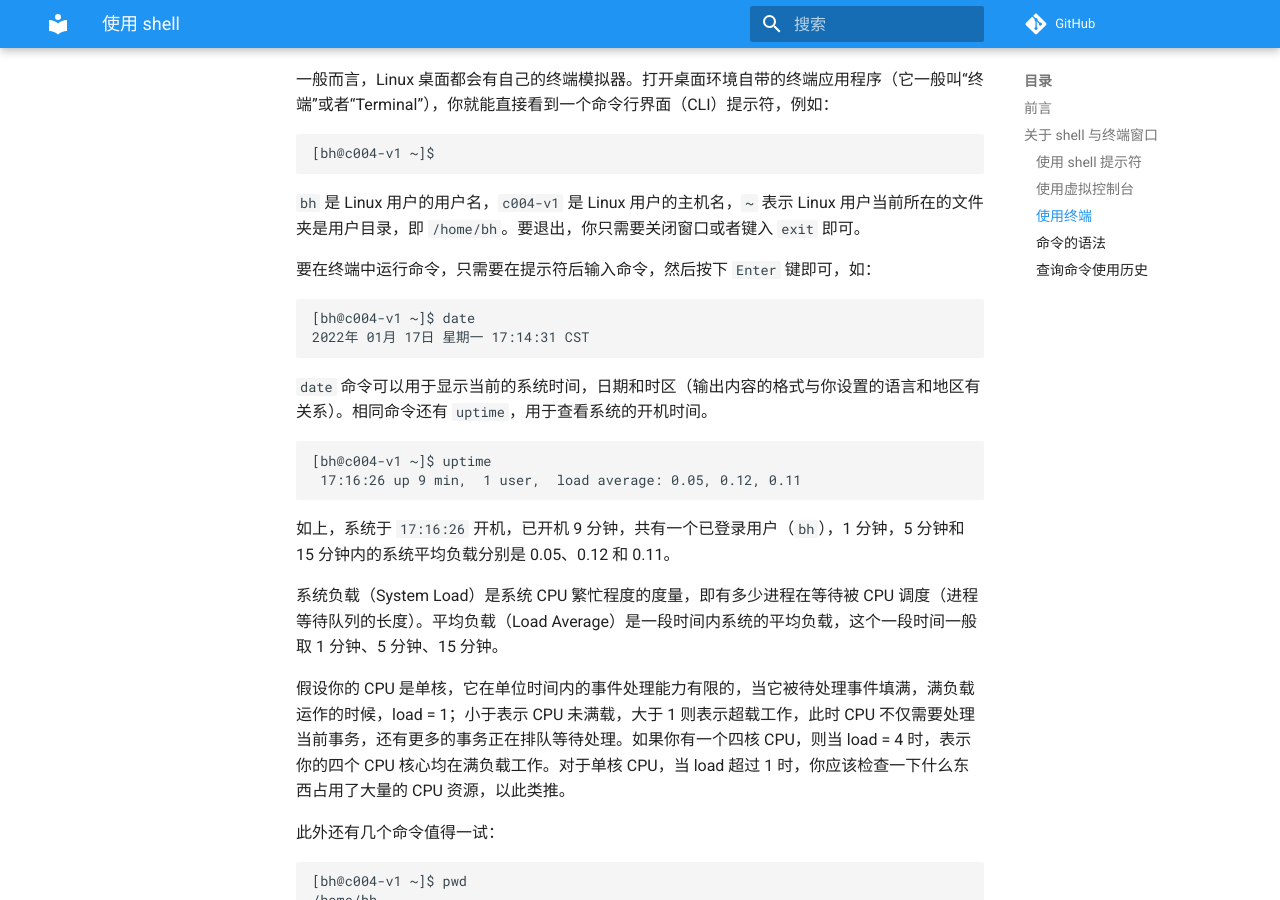
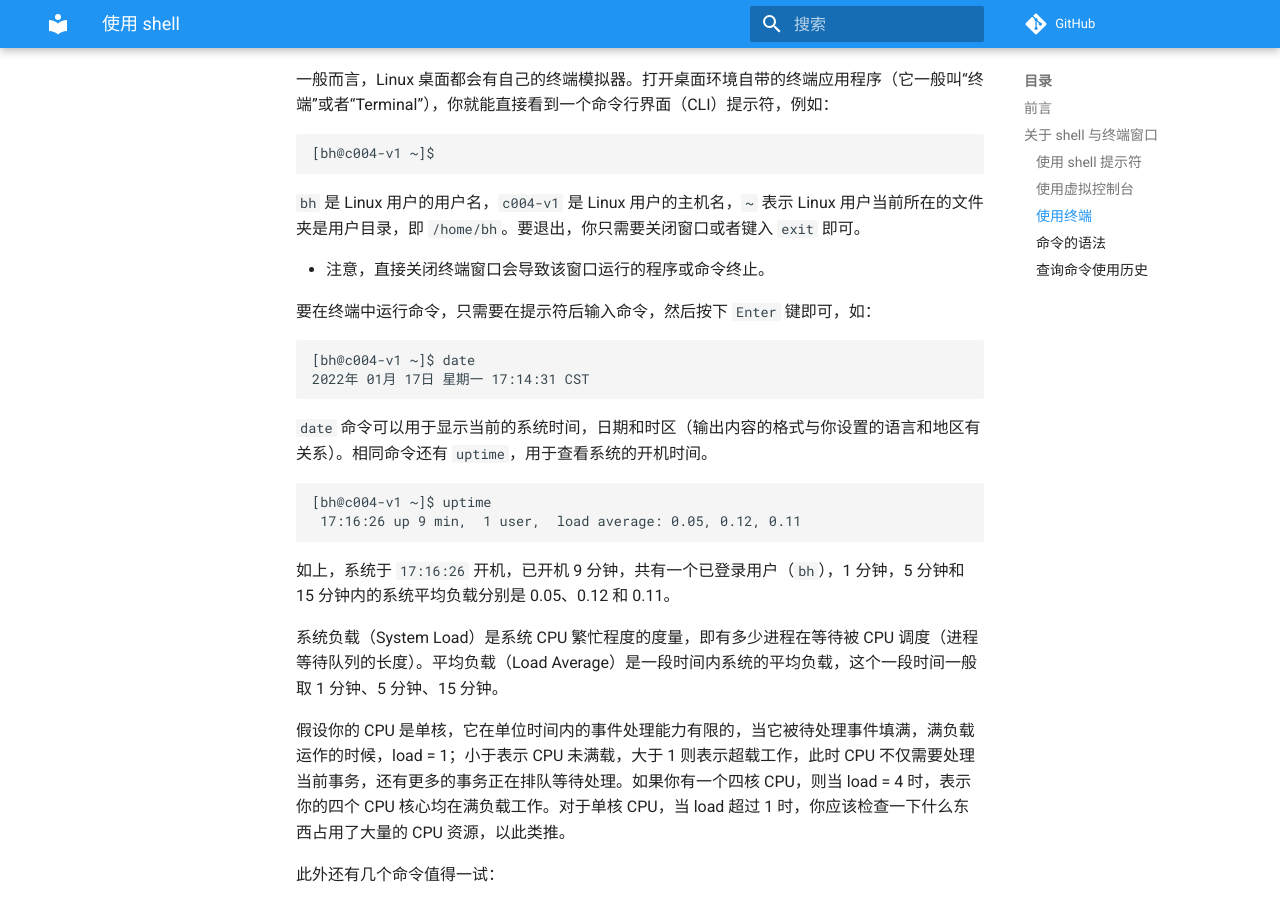
Before and after one commit to linuxhitchhiker/THGLG, an MkDocs documentation site: the page built from docs/advanced/shell/base1.md, in a window 1280 px wide and 900 px high, scrolled down 1557 px. Built offline with MkDocs 1.6.1 and Material for MkDocs 9.7.7, drawn with Linux system fonts in a browser that asks for light colours; comment, search, counter and statistics services are not loaded.

Commit message:
Update base1.md

```diff
--- a/docs/advanced/shell/base1.md
+++ b/docs/advanced/shell/base1.md
@@ -61,6 +61,7 @@ $ cp ~/Downloads/Tela-dark ~   #不需要管理员权限
 
 `bh` 是 Linux 用户的用户名，`c004-v1` 是 Linux 用户的主机名，`~` 表示 Linux 用户当前所在的文件夹是用户目录，即 `/home/bh`。要退出，你只需要关闭窗口或者键入 `exit` 即可。
 
+- 注意，直接关闭终端窗口会导致该窗口运行的程序或命令终止。
 
 要在终端中运行命令，只需要在提示符后输入命令，然后按下 `Enter` 键即可，如：
 
```
